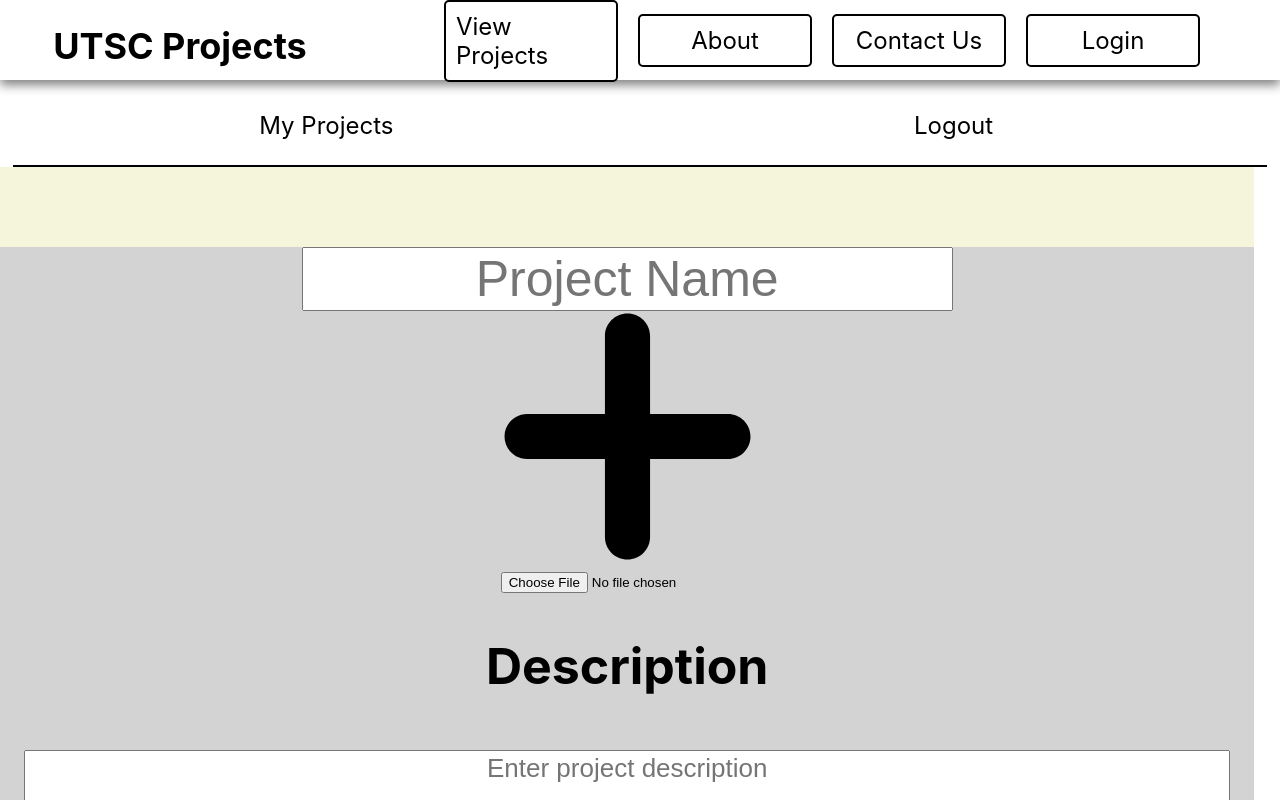
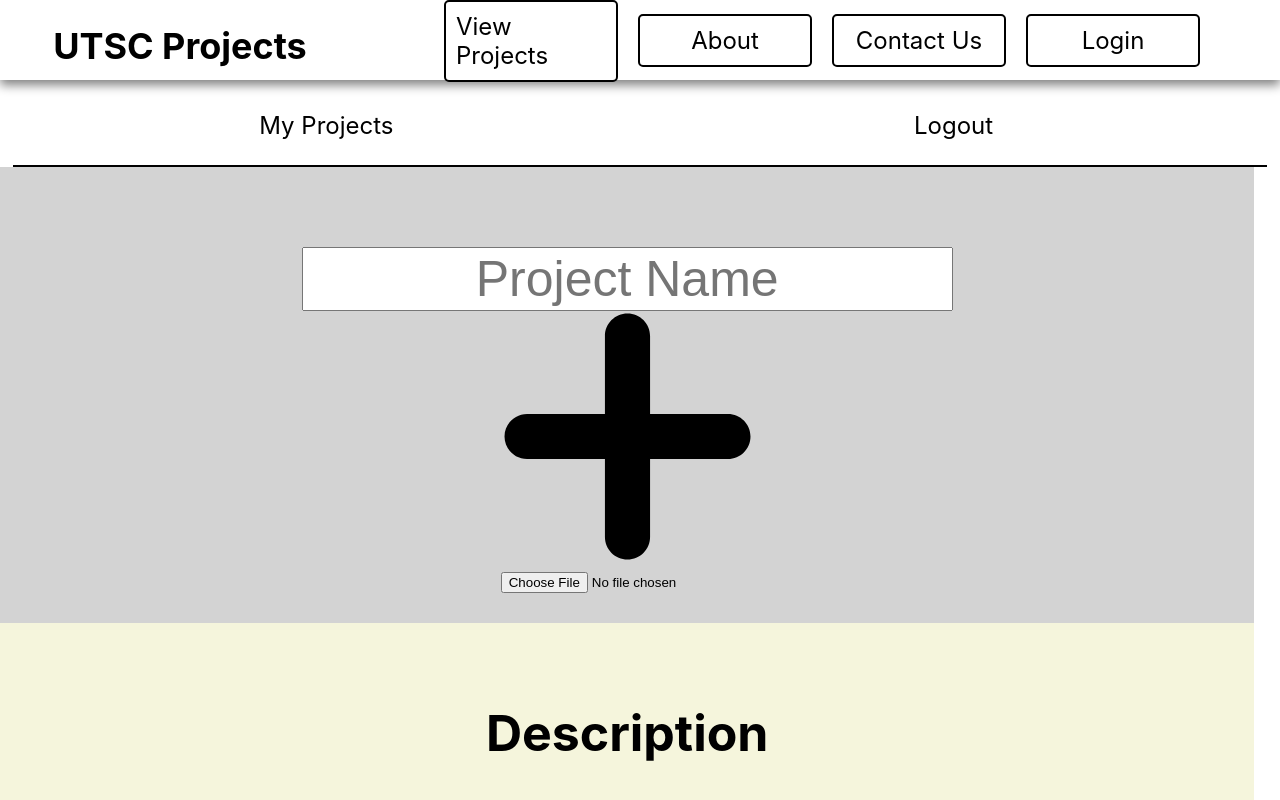
Before and after one commit to tianjason6/utsc-project, a React (Create React App) app: page /test/MyProjectFullDetail in a window 1280 px wide. Shown: the top 800 px of the page. Built offline with nearby package versions, Linux system fonts and the light colour scheme.

Commit message:
fixed yellow bar above project title

```diff
--- a/src/components/ProjectAdd/ProjectAdd.js
+++ b/src/components/ProjectAdd/ProjectAdd.js
@@ -15,16 +15,14 @@ class ProjectAdd extends Component {
   render() {
     return (
       <div className={styles.Content}>
-        <form action="">
         <div className={styles.TitleImgs}>
           <input type="text" name="title" placeholder="Project Name"></input>
           <img src={AddProject1Img}></img>
           <input type="file" name="image" accept="image/*"></input>
+        </div>
         <h1>Description</h1>
         <textarea className={styles.Description} type="text" name="description" placeholder="Enter project description"></textarea>
-            <button>Add Project</button>
-          </div>
-        </form>
+        <button className={styles.ViewProject}>Add Project</button>
       </div>
     )
 
--- a/src/components/ProjectAdd/ProjectAdd.module.css
+++ b/src/components/ProjectAdd/ProjectAdd.module.css
@@ -2,7 +2,7 @@
   display: flex;
   flex-direction: column;
   justify-content: center;
-  margin-top: 80px;
+
 }
 
 .Content .TitleImgs {
@@ -14,6 +14,7 @@
 
 .Content h1, input[name="title"] {
   font-size: 50px;
+  margin-top: 80px;
   margin-left: auto;
   margin-right: auto;
 }
```
Also changed, not shown: src/components/ProjectFullDetail/ProjectFullDetail.js (+6 -6 lines). Lines whose indentation alone changed are shown as unchanged.
